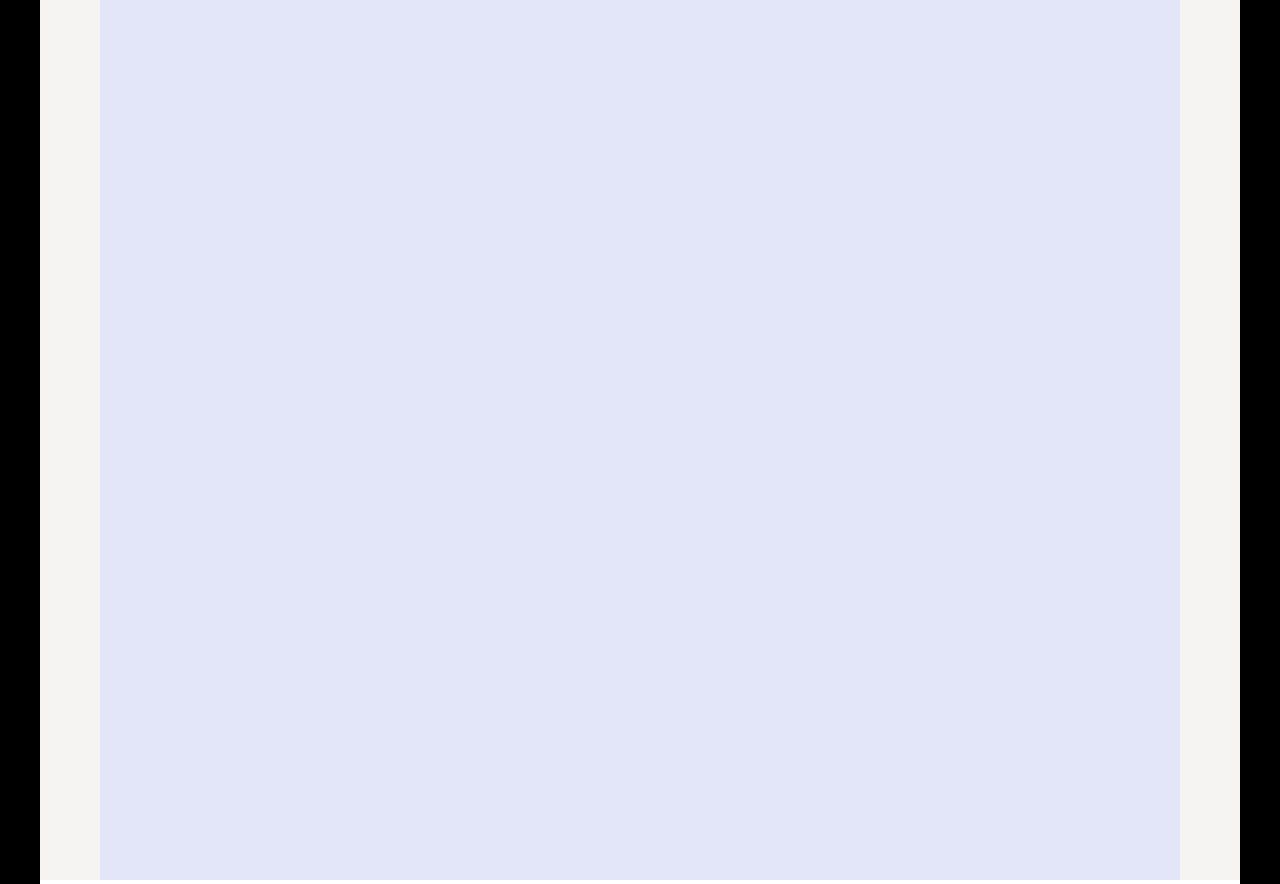
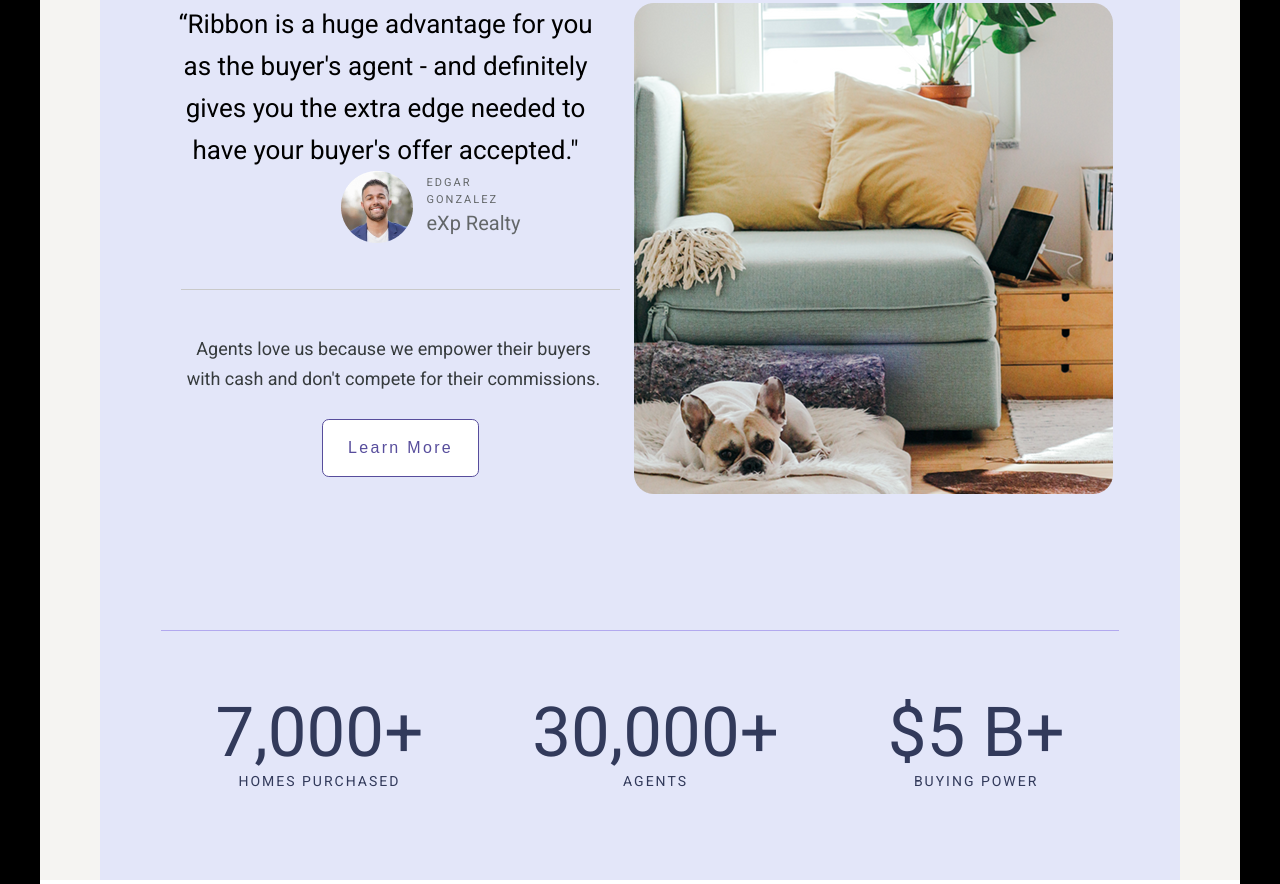
Before and after one commit to zloydrakonn/Ribbon, a plain HTML site: page index.html in a window 1280 px wide. Shown: the part 2256-3140 px from the top of the page. Drawn offline with Linux system fonts and the light colour scheme.

Commit message:
maked "you`re in good company" section

```diff
--- a/index.html
+++ b/index.html
@@ -87,6 +87,32 @@
         </section>
         <section class="youre-in-good-company">
             <div class="youre-in-good-company-content">
+                <p class="good-company-header">You’re in good company</p>
+                <div class="good-company-info">
+                    <div class="left-side">
+                        <p class="huge-advantage">“Ribbon is a huge advantage for you as the buyer's agent - and
+                            definitely gives you the extra edge needed to have your buyer's offer accepted."</p>
+                        <div class="profile">
+                            <img src="./src/avatar.png" alt="">
+                            <div class="profile-text">
+                                <p class="edgar">Edgar Gonzalez</p>
+                                <p class="exp">eXp Realty</p>
+                            </div>
+
+                        </div>
+                        <div class="agents-love-us">
+                            <p class="love-us">Agents love us because we empower their buyers
+                                with cash and don't compete for their commissions.</p>
+                            <button class="learn-more-button">Learn More</button>
+                        </div>
+                    </div>
+                    <img src="./src/sofa.png" alt="">
+                </div>
+                <div class="general-info">
+                    <p>7,000+ <br> <span>Homes Purchased</span></p>
+                    <p>30,000+ <br> <span>Agents</span></p>
+                    <p>$5 B+ <br> <span>Buying Power</span></p>
+                </div>
             </div>
         </section>
         <section class="our-solutions">
--- a/style.css
+++ b/style.css
@@ -286,6 +286,7 @@ a {
     margin-right: 610px;
 }
 
+
 .agents-plus-subtext:last-child {
     position: absolute;
     margin-left: 635px;
@@ -300,7 +301,129 @@ a {
 }
 .youre-in-good-company-content {
     display: flex;
+    align-items: center;
+    flex-direction: column;
     width: 1080px;
     height: 1014px;
     background: #E3E6F9;
 }
+.good-company-header {
+    font-weight: 400;
+    font-size: 51px;
+    line-height: 64.8px;
+    letter-spacing: 0.68px;
+    color: #323A5B;
+    padding-top: 72px;
+}
+.good-company-info {
+    display: flex;
+    width: 945px;
+    height: 491px;
+}
+.left-side {
+    display: flex;
+    width: 472px;
+    display: flex;
+    flex-direction: column;
+
+}
+.huge-advantage {
+    width: 436px;
+    font-weight: 400;
+    font-size: 26px;
+    line-height: 42px;
+    text-align: center;
+}
+.profile {
+    display: flex;
+    align-items: center;
+    width: 206px;
+    height: 72px;
+    margin-left: 173px;
+}
+.profile-text {
+    display: flex;
+    flex-direction: column;
+    justify-content: center;
+    margin-left: 14px;
+    width: 134px;
+    height: 72px;
+}
+.edgar {
+    color: #636769;
+    font-weight: 400;
+    font-size: 11px;
+    line-height: 16.5px;
+    letter-spacing: 2px;
+    text-transform: uppercase;
+}
+.exp {
+    color: #636769;
+    font-weight: 400;
+    font-size: 20px;
+    line-height: 30px;
+}
+.agents-love-us {
+    display: flex;
+    align-self: center;
+    justify-content: center;
+    flex-direction: column;
+    margin-top: 46px;
+    height: 189px;
+    width: 439px;
+    border-top: solid #C9C9C9 1px;
+}
+.love-us {
+    font-weight: 400;
+    font-size: 18px;
+    line-height: 30px;
+    text-align: center;
+    margin-top: 44px;
+    color: #363B3D;
+    width: 425px;
+    height: 60px;
+}
+.learn-more-button {
+    display: flex;
+    align-self: center;
+    margin-top: 25px;
+    padding: 13px 25px;
+    font-weight: 400;
+    font-size: 16px;
+    line-height: 30px;
+    letter-spacing: 2.32px;
+    border-radius: 6.8px;
+    color: #574D9C;
+    background: white;
+    cursor: pointer;
+    border: solid#574D9C 1px;
+}
+.learn-more-button:hover {
+    background: #f1effa;
+}
+.learn-more-button:active {
+    transform:scale(102%)
+}
+.general-info {
+    display: flex;
+    justify-content: space-around;
+    align-items: center;
+    text-align: center;
+    margin-top: auto;
+    width: 958px;
+    height: 250px;
+    border-top: 1px solid #B2A9EF;
+}
+.general-info p {
+    font-weight: 400;
+    font-size: 69px;
+    line-height: 30px;
+    color:#323A5B;
+}
+.general-info span {
+    font-weight: 400;
+    font-size: 14px;
+    line-height: 25px;
+    letter-spacing: 2px;
+    text-transform: uppercase;
+}
```
Also changed, not shown: src/avatar.png (added), src/sofa.png (added).
